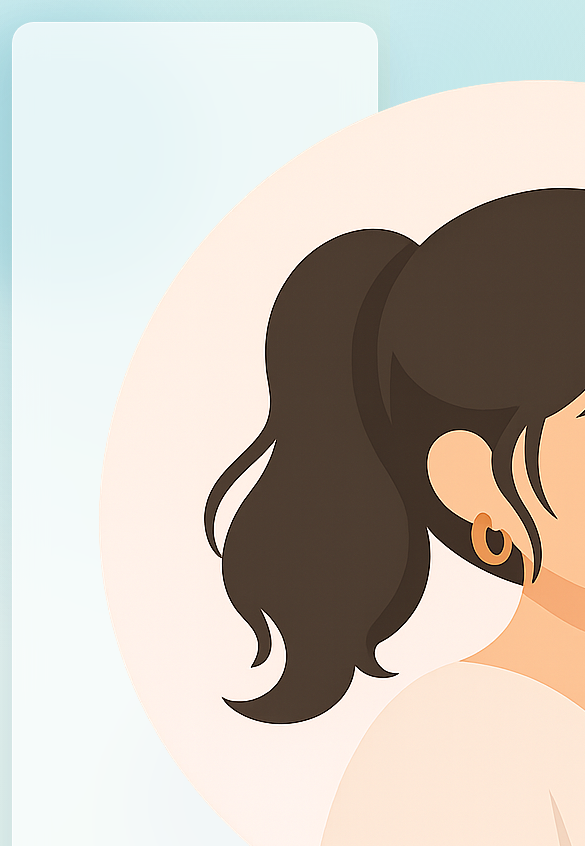
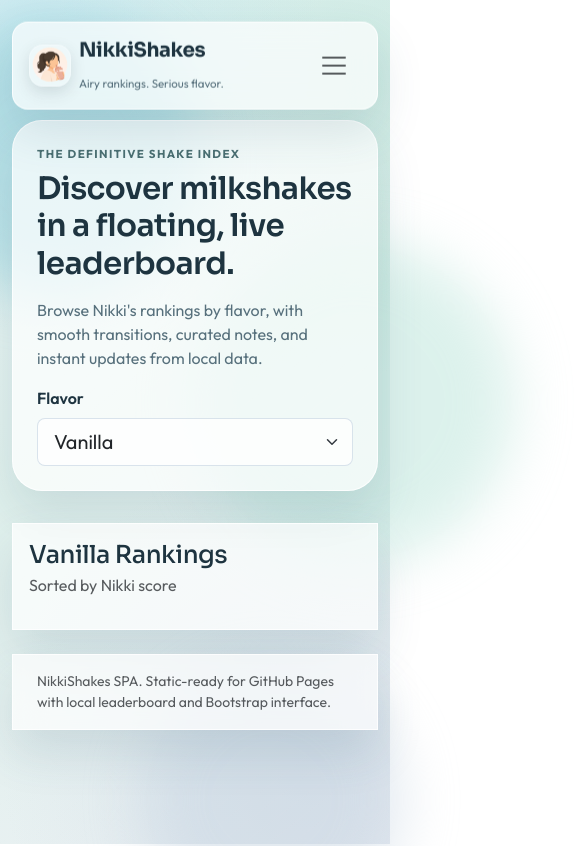
Before and after one commit to bobbylite/nikkishakes, a website: page index.html in a window 390 px wide. Shown: the top 846 px of the page, 585 px wide, since content can reach past the window. Drawn offline with nearby package versions, Linux system fonts and the light colour scheme; no server answers.

Commit message:
Style fix

```diff
--- a/styles/main.css
+++ b/styles/main.css
@@ -130,6 +130,10 @@
   min-height: 74px;
 }
 
+.navbar-surface {
+  border-radius: 999px;
+}
+
 .navbar-brand {
   color: var(--app-ink);
 }
@@ -139,15 +143,17 @@
   color: var(--app-ink);
 }
 
-.brand-pill {
+.brand-mark {
   width: 42px;
   height: 42px;
   border-radius: 14px;
-  display: grid;
-  place-content: center;
-  background: linear-gradient(140deg, var(--app-brand-a), var(--app-brand-b));
-  color: #0f2832;
-  font-weight: 800;
+  display: block;
+  object-fit: cover;
+  object-position: center;
+  flex: 0 0 auto;
+  background: rgba(255, 255, 255, 0.22);
+  border: 1px solid rgba(255, 255, 255, 0.26);
+  box-shadow: 0 6px 16px rgba(12, 26, 32, 0.12);
 }
 
 .brand-subtitle {
@@ -370,8 +376,21 @@
     top: 0.35rem;
   }
 
+  .navbar-surface {
+    border-radius: 1rem;
+  }
+
   .glass-shell.navbar {
-    border-radius: 1.35rem;
+    border-radius: 1rem;
+  }
+
+  .navbar-collapse {
+    padding-top: 0.75rem;
+  }
+
+  .navbar-collapse .nav-link,
+  .navbar-collapse .btn-theme {
+    border-radius: 0.75rem;
   }
 
   .admin-item {
```
